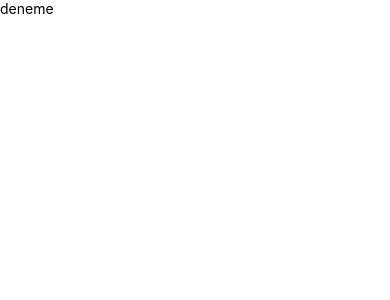
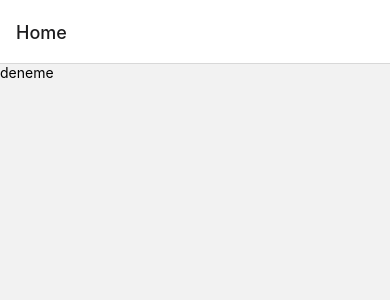
Before and after one commit to zelihaelifcubuk/Solalancer, a React Native app: screen / in a window 390 px wide. Shown: the top 300 px of the page. Built offline with nearby package versions, Linux system fonts and the light colour scheme.

Commit message:
stack navigator added

```diff
--- a/src/App.tsx
+++ b/src/App.tsx
@@ -1,11 +1,17 @@
 import React from 'react';
-import {SafeAreaView, Text} from 'react-native';
+import {NavigationContainer} from '@react-navigation/native';
+import HomeScreen from './pages/Home';
+import {createNativeStackNavigator} from '@react-navigation/native-stack';
 
 function App(): JSX.Element {
+  const Stack = createNativeStackNavigator();
+
   return (
-    <SafeAreaView>
-      <Text>deneme</Text>
-    </SafeAreaView>
+    <NavigationContainer>
+      <Stack.Navigator>
+        <Stack.Screen name="Home" component={HomeScreen} />
+      </Stack.Navigator>
+    </NavigationContainer>
   );
 }
 
--- /dev/null
+++ b/src/pages/Home/Home.tsx
@@ -0,0 +1,12 @@
+import React from 'react';
+import {SafeAreaView, Text} from 'react-native';
+
+const Home = () => {
+  return (
+    <SafeAreaView>
+      <Text>deneme</Text>
+    </SafeAreaView>
+  );
+};
+
+export default Home;
--- /dev/null
+++ b/src/pages/Home/index.tsx
@@ -0,0 +1 @@
+export {default} from './Home';
```
Also changed, not shown: package.json (+6 -1 lines), 2 other files (tests, documents, lock files or other folders).
